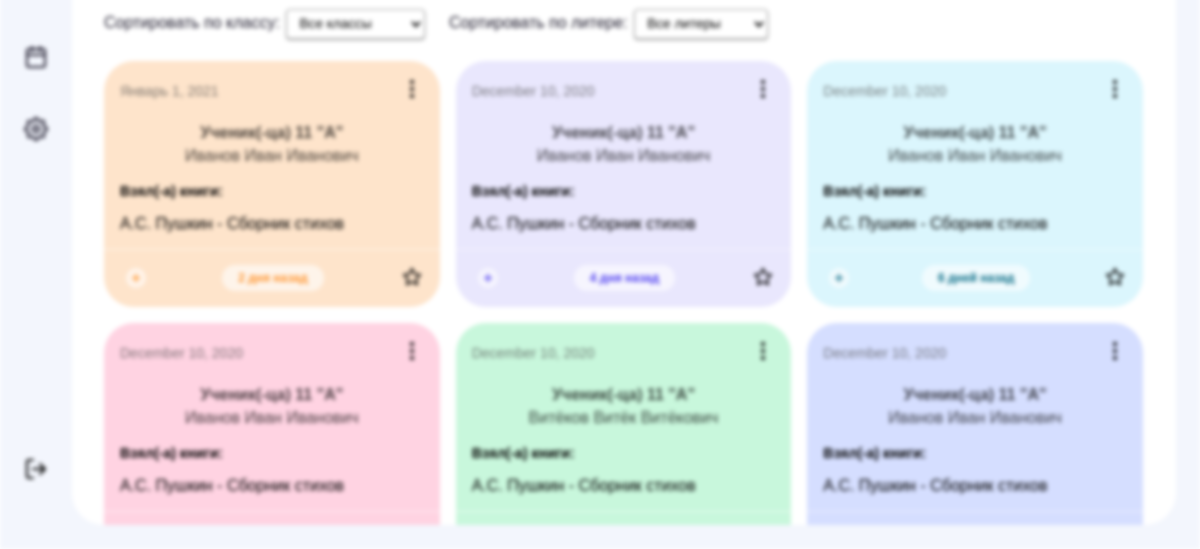
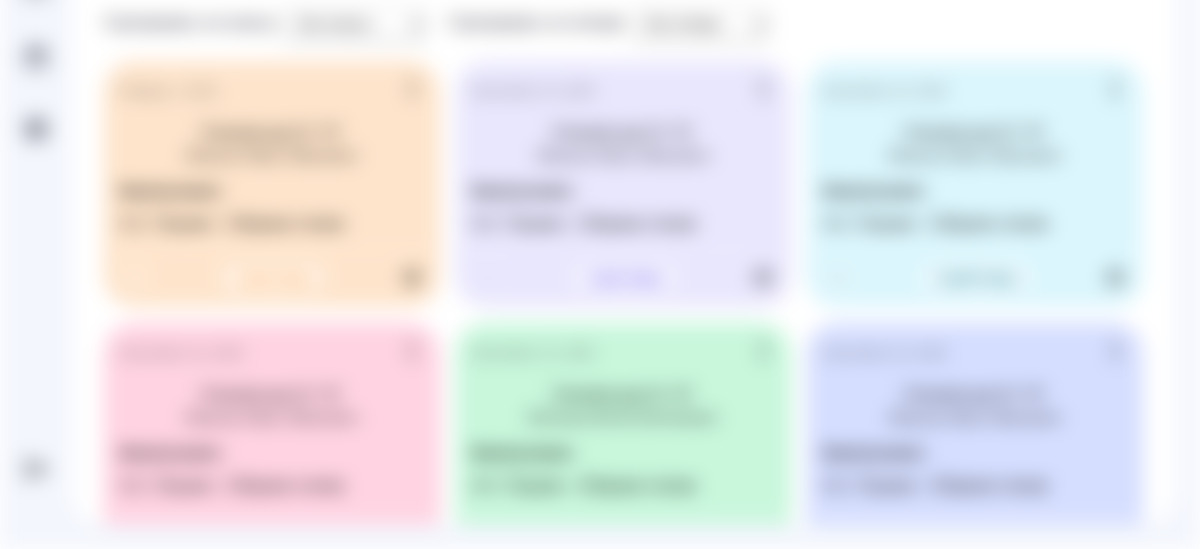
Before and after one commit to DgDays/mini_library_2020, an Electron app: page client_reader/src/index.html in a window 1200 px wide. Shown: the part 251-800 px from the top of the page. Drawn offline with Linux system fonts and the light colour scheme; no server answers.

Commit message:
Изменил css

```diff
--- a/client_reader/src/index.css
+++ b/client_reader/src/index.css
@@ -55,7 +55,7 @@ body {
   /* font-family: "DM Sans", sans-serif; */
   overflow: hidden;
 
-  filter: blur(2px);
+  filter: blur(10px);
 }
 
 button, a {
```
